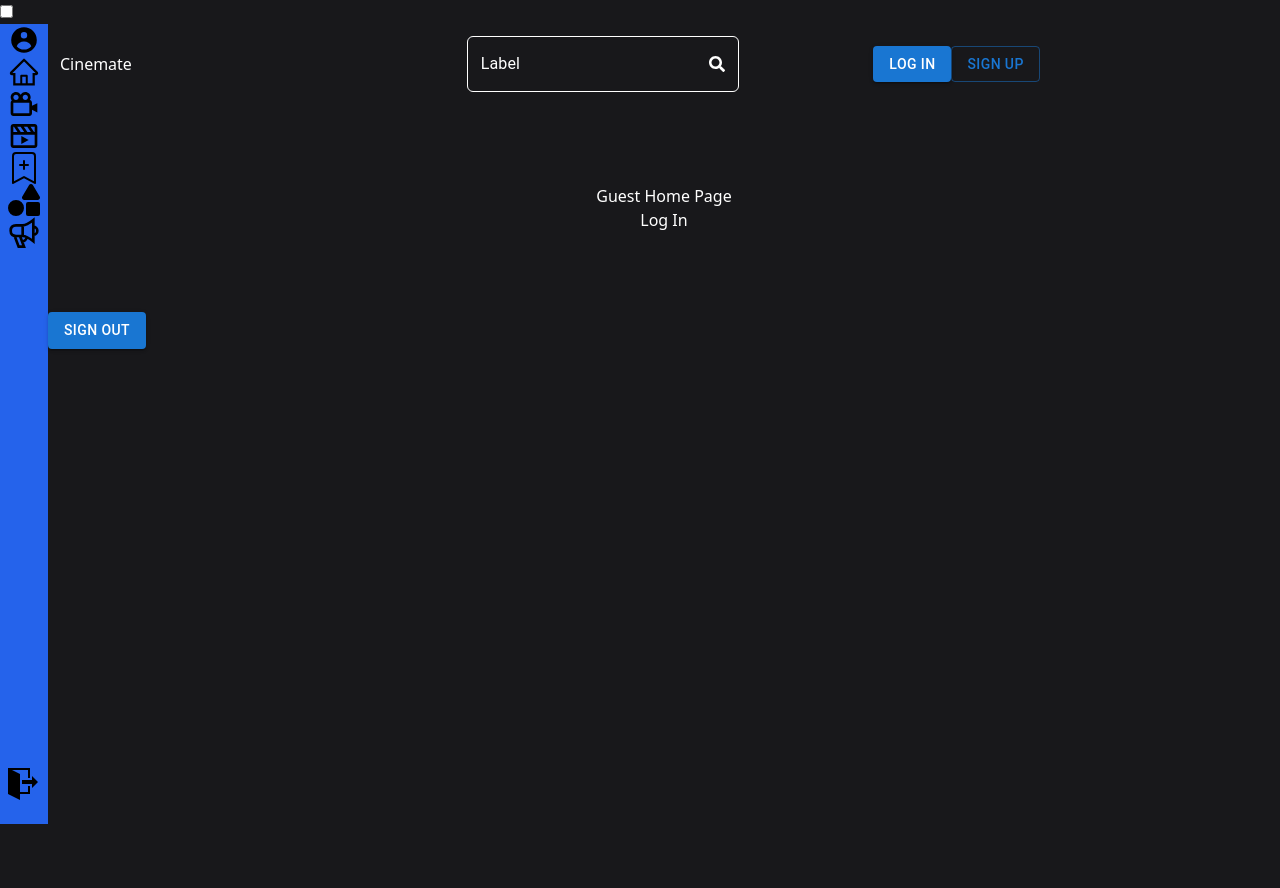
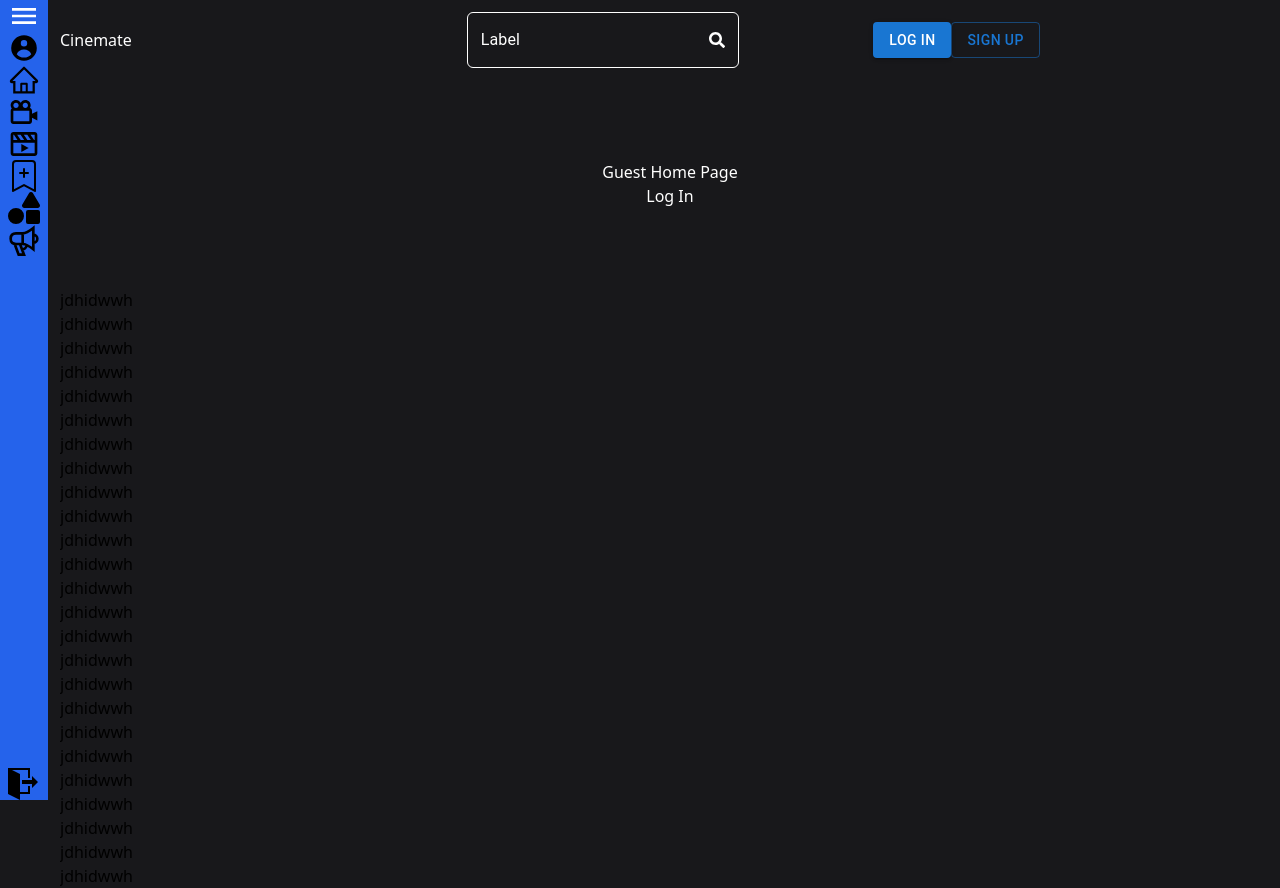
Before and after one commit to AdamAzuddin/cinemate, a Next.js app: page / in a window 1280 px wide. Before the commit the page ends 824 px from the top, so only its background shows below. Built offline with nearby package versions, Linux system fonts and the light colour scheme; no server answers.

Commit message:
fixed sidebar

```diff
--- a/components/Header.tsx
+++ b/components/Header.tsx
@@ -16,7 +16,7 @@ type HeaderProps = {
 };
 
 const Header = ({ showAuthButton }: HeaderProps) => {
-  const [active, setActive] = useState(false);
+  const [active, setActive] = useState(true);
   // set an empty div element
   const menuRef = useRef<HTMLDivElement>(null);
 
@@ -24,7 +24,7 @@ const Header = ({ showAuthButton }: HeaderProps) => {
 
   return (
     <header className="w-full flex">
-      <div className=" flex flex-1 items-center ml-3">
+      <div className=" flex flex-1 items-center ">
         <div className="text-white">Cinemate</div>
       </div>
       <Search />
--- a/components/Layout.tsx
+++ b/components/Layout.tsx
@@ -27,20 +27,14 @@ const Layout = ({ children, title = "Default Title" }: Props) => {
 
   return (
     <>
-      <input
-        type="checkbox"
-        id="check"
-        checked={isSidebarOpen}
-        onChange={handleToggleSidebar}
-      />
       <div className="flex">
-        <div className="bg-blue">
-          <Sidebar isSidebarOpen={isSidebarOpen} />
+        <div className="bg-blue fixed top-0 bottom-0 left-0">
+          <Sidebar isSidebarOpen={isSidebarOpen} setIsSideBarOpen={handleToggleSidebar} />
         </div>
 
-        <div className="flex flex-col w-full ">
+        <div className="flex flex-col w-full overflow-y-auto" style={{ marginLeft: isSidebarOpen ? '250px' : '60px' }}>
           <Header showAuthButton={showAuthButton} />
-          <main className="">{children}</main>
+          <main >{children}</main>
         </div>
       </div>
     </>
--- a/components/Sidebar.tsx
+++ b/components/Sidebar.tsx
@@ -1,4 +1,4 @@
-import React from "react";
+import React, { useState } from "react";
 import { BiMoviePlay } from "react-icons/bi";
 import { BiCameraMovie } from "react-icons/bi";
 import { AiOutlineHome } from "react-icons/ai";
@@ -7,14 +7,22 @@ import { GrAnnounce } from "react-icons/gr";
 import { FaShapes } from "react-icons/fa";
 import { ImExit } from "react-icons/im";
 import { HiUserCircle } from "react-icons/hi";
+import { IoMdMenu } from "react-icons/io";
 
 interface Props {
   isSidebarOpen: boolean;
+  setIsSideBarOpen: Function;
 }
 
-const Sidebar: React.FC<Props> = ({ isSidebarOpen }) => {
+const Sidebar: React.FC<Props> = () => {
+  const [isSidebarOpen, setIsSidebarOpen] = useState(false);
+
+  function handleToggleSidebar() {
+    setIsSidebarOpen(!isSidebarOpen);
+  }
   return (
     <div className={`h-screen bg-blue-600 px-2 flex flex-col`}>
+      <IoMdMenu size={32} color="white" onClick={handleToggleSidebar}/>
       <div className="flex">
           <HiUserCircle size={32}/>
           {isSidebarOpen && <span>John doe</span>}
@@ -48,7 +56,6 @@ const Sidebar: React.FC<Props> = ({ isSidebarOpen }) => {
       <div className="flex-grow"></div>
       <div>
         <ImExit size={32} />
-        {isSidebarOpen && <span>John doe</span>}
       </div>
     </div>
   </div>
--- a/pages/index.tsx
+++ b/pages/index.tsx
@@ -17,12 +17,35 @@ export default function Home() {
   return (
     <>
       <Layout>
-        <main>
           {status === "authenticated" ? <User session={data} /> : <Guest />}
-          <Button onClick={handleSignOut} variant="contained">
-            Sign out
-          </Button>
-        </main>
+          <div>jdhidwwh</div>
+          <div>jdhidwwh</div>
+          <div>jdhidwwh</div>
+          <div>jdhidwwh</div>
+
+          <div>jdhidwwh</div>
+          <div>jdhidwwh</div>
+          <div>jdhidwwh</div>
+
+          <div>jdhidwwh</div>
+
+          <div>jdhidwwh</div>
+          <div>jdhidwwh</div>
+          <div>jdhidwwh</div>
+          <div>jdhidwwh</div>
+          <div>jdhidwwh</div>
+          <div>jdhidwwh</div>
+          <div>jdhidwwh</div>
+          <div>jdhidwwh</div>
+          <div>jdhidwwh</div>
+          <div>jdhidwwh</div>
+          <div>jdhidwwh</div>
+          <div>jdhidwwh</div>
+          <div>jdhidwwh</div>
+          <div>jdhidwwh</div>
+          <div>jdhidwwh</div>
+          <div>jdhidwwh</div>
+          <div>jdhidwwh</div>
       </Layout>
     </>
   );
@@ -58,14 +81,16 @@ function User({ session }: UserProps) {
         <h5>{session?.user?.name}</h5>
         <h5>{session?.user?.email}</h5>
       </div>
-      <div className="justify-center flex bg-blue-500">
+      <div className="justify-center flex">
         <Link href="/profile" legacyBehavior>
           <a className="text-white">Profile Page</a>
         </Link>
       </div>
-      <Button onClick={handleSignOut} variant="contained">
-        Sign out
-      </Button>
+      <div className="justify-center flex">
+        <Button onClick={handleSignOut} variant="contained">
+          Sign out
+        </Button>
+      </div>
     </main>
   );
 }
```
